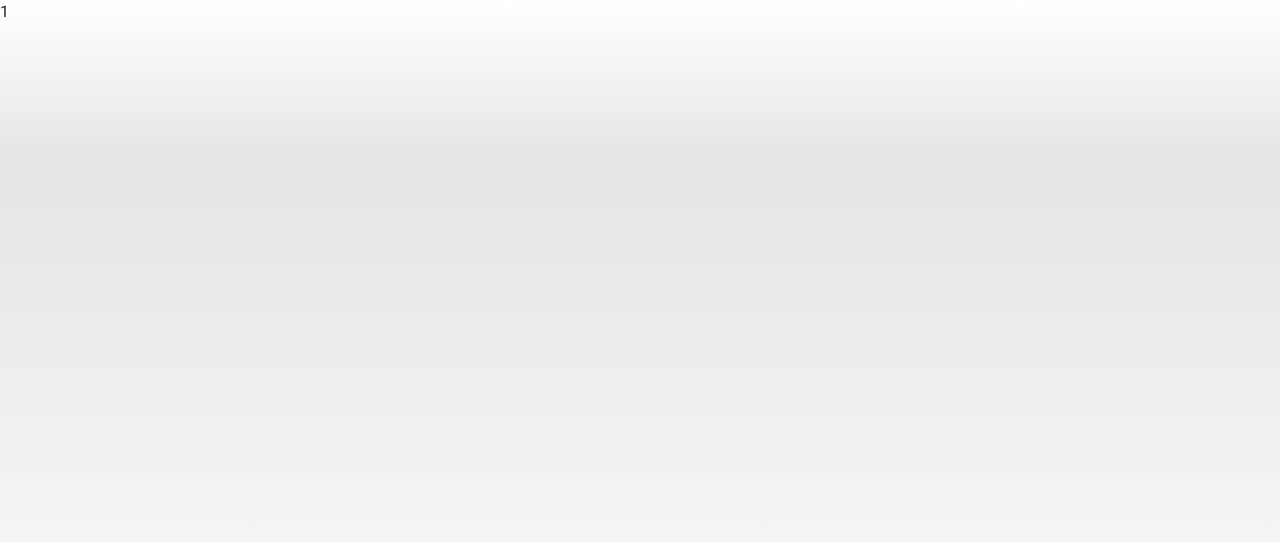
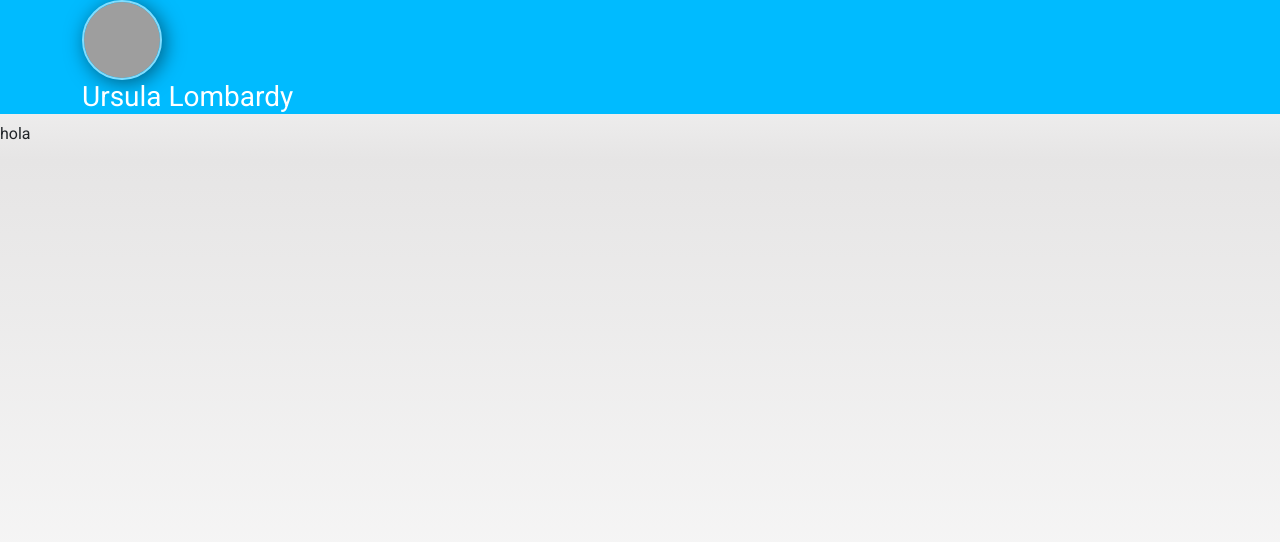
Before and after one commit to ChrisHuila/comercio-react, a React (Vite) app: page /1/1 in a window 1280 px wide. Shown: the top 542 px of the page. Built offline with nearby package versions, Linux system fonts and the light colour scheme; grey boxes are pictures that could not be loaded.

Commit message:
objeto con la compra realizada

```diff
--- a/src/App.jsx
+++ b/src/App.jsx
@@ -41,11 +41,7 @@ function App() {
     {
       path: "/categoria/:nombrecategorias/:idcategoria",
       element: <Categorias />,
-    },
-    // {
-    //   path: "/product/:name/:id",
-    //   element: <ProductView />
-    // }
+    }
 
   ])
 
--- a/src/context/carritoContext.jsx
+++ b/src/context/carritoContext.jsx
@@ -8,6 +8,8 @@ const CarritoProvaider = (props) => {
     const [cambio , guardarCambio] = useState(false);
     const [ mensaje, agregarMensaje] = useState(false);
     const [mostrarcarrito, guardarMostrarCarrito] = useState(true);
+    const [carritocompra, guardarCarritoCompra] = useState({})
+
 
     return (
         <CarritoContext.Provider
@@ -16,10 +18,12 @@ const CarritoProvaider = (props) => {
                 cambio,
                 mensaje,
                 mostrarcarrito,
+                carritocompra,
                 agregarCarrito,
                 guardarCambio,
                 agregarMensaje,
-                guardarMostrarCarrito
+                guardarMostrarCarrito,
+                guardarCarritoCompra
             }}
         >
 
--- /dev/null
+++ b/src/hooks/usePagar.js
@@ -0,0 +1,19 @@
+import { useState, useEffect } from "react";
+
+const usePagar = (carrito, valortotal) => {
+    const [comprarealizada, guardarCompra] = useState({
+        compra: [],
+        total: ""
+    })
+
+    useEffect(() => {
+        guardarCompra({
+            compra: [...carrito],
+            total:  valortotal
+        })
+
+    }, [])
+    return {comprarealizada}
+}
+
+export default usePagar;
--- a/src/routes/Pagar.jsx
+++ b/src/routes/Pagar.jsx
@@ -3,8 +3,9 @@ import { useNavigate } from "react-router-dom";
 import Footer from "../components/layout/Footer";
 import Header from "../components/layout/Header";
 import ArticuloPagar from "../components/pagar/ArticuloPagar";
+import { CarritoContext } from "../context/carritoContext";
 import useCarrito from "../hooks/useCarrito";
-import { CarritoContext } from "../context/carritoContext";
+import usePagar from "../hooks/usePagar";
 
 import formatoPrecio from "../components/helpers/FormatoPrecio";
 import ScrollLink from "../components/helpers/ScrollLink";
@@ -27,14 +28,16 @@ const style = {
   };
 
 const Pagar = () => {
+
     //   State del modal
     const [open, setOpen] = useState(false);
+
 
     // Utiliza el hook useCarrito
     const {carrito, valortotal, actualizarCarrito, agregarNotificacion,guardarValorTotal } = useCarrito();
 
     // Utiliza el context
-    const {guardarMostrarCarrito} = useContext(CarritoContext)
+    const {guardarMostrarCarrito, guardarCarritoCompra} = useContext(CarritoContext)
     useEffect(() => {
         // Oculta carrito
         guardarMostrarCarrito(false);
@@ -42,17 +45,24 @@ const Pagar = () => {
     // Se le quita 1 porque es su valor inicial
     let totalValor = parseInt(valortotal) - 1;
 
+    // Custom hook
+    const {comprarealizada} = usePagar(carrito, totalValor )
+
     const navigate = useNavigate();
 
-    const compraConfirmada = () => {
+    const compraConfirmada =  () => {
         // Muestra modal de agradecimiento
         setOpen(true);
+        comprarealizada.fecha = new Date();
+        guardarCarritoCompra(comprarealizada)
+        ScrollLink();
+
         // Retorna a los valores iniciales
         actualizarCarrito([]);
         agregarNotificacion(1);
         guardarValorTotal(0);
-        ScrollLink();
-        // // Despues de 5 seg redirecciona
+
+        // Despues de 5 seg redirecciona
         setTimeout(() => {
             navigate("/", { replace: true });
         }, 5000);
--- a/src/routes/Perfil.jsx
+++ b/src/routes/Perfil.jsx
@@ -1,9 +1,25 @@
+import { useContext } from "react";
 import { useParams } from "react-router-dom";
+import { CarritoContext } from "../context/carritoContext";
+import "./style/perfil.css";
 
 const Perfil = () => {
   const {usuario, id}  = useParams();
+  const {carritocompra} = useContext(CarritoContext);
     return (
-        <p>{usuario}</p>
+      <div className="">
+        {console.log(carritocompra)}
+        <header className="perfil-header">
+          <div className="container">
+            <img src="https://s3-us-west-2.amazonaws.com/s.cdpn.io/331810/profile-sample1.jpg" alt="perfil-img" />
+            <h3 className="perfil-nombre">ursula lombardy</h3>
+          </div>
+        </header>
+        <main>
+          <p>hola</p>
+        </main>
+      </div>
+
       );
 }
 
--- /dev/null
+++ b/src/routes/style/perfil.css
@@ -0,0 +1,18 @@
+
+.perfil-header{
+    background-color: rgb(0, 187, 255);
+}
+.perfil-header img {
+    border-radius: 50%;
+    height: 80px;
+    width: 80px;
+    max-width: 100%;
+    box-shadow: 3px 3px 20px rgba(0, 0, 0, 0.5);
+    border: 2px solid rgba(255, 255, 255, 0.5);
+}
+.perfil-nombre {
+    font-family: var(--textFont);
+    text-transform: capitalize;
+    font-weight: 400;
+    color: white;
+}
```
Also changed, not shown: 1 other file (tests, documents, lock files or other folders).
